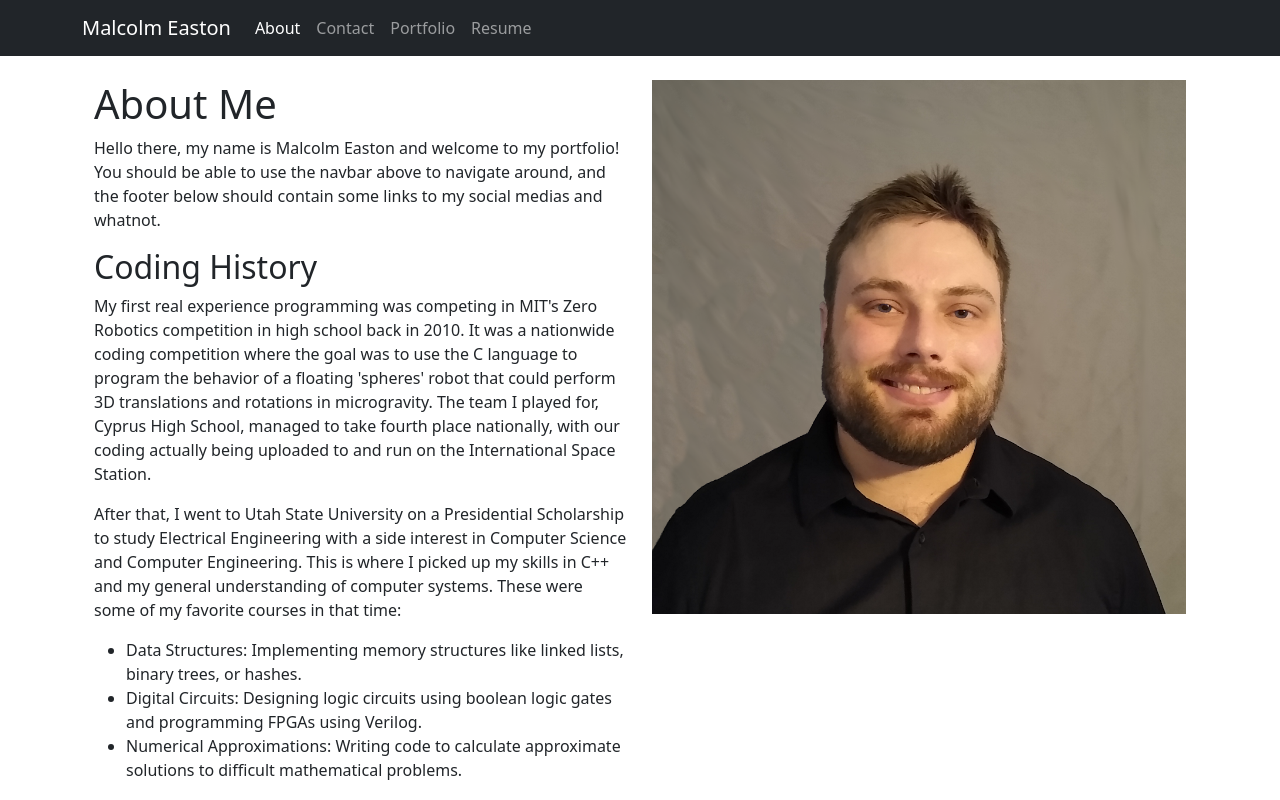
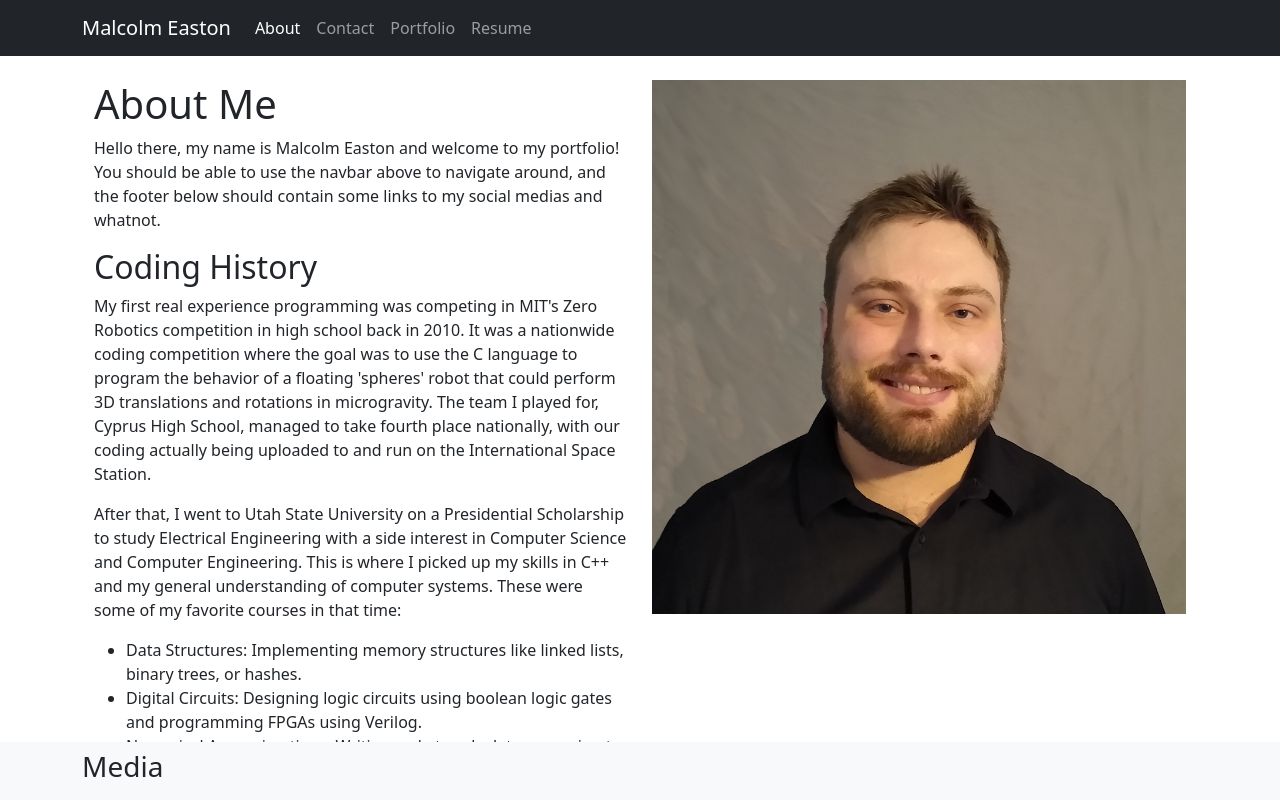
Before and after one commit to MEaston12/measton12.github.io, a React (Create React App) app: page /#/ in a window 1280 px wide. Shown: the top 800 px of the page. Built offline with nearby package versions, Linux system fonts and the light colour scheme.

Commit message:
footer starter

```diff
--- a/src/components/footer/index.js
+++ b/src/components/footer/index.js
@@ -1,4 +1,13 @@
-const Footer = () => (
-  <div></div>
-);
+import Container from "react-bootstrap/Container";
+import Navbar from 'react-bootstrap/Navbar';
+import Nav from 'react-bootstrap/Nav';
+
+const Footer = () => (<>
+  <div style={{'height':'41px'}}></div>
+  <Navbar fixed='bottom' bg='light'>
+    <Container>
+      <h3>Media</h3>
+    </Container>
+  </Navbar>
+</>);
 export default Footer;
```
